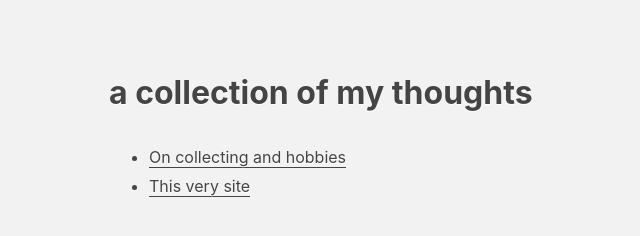
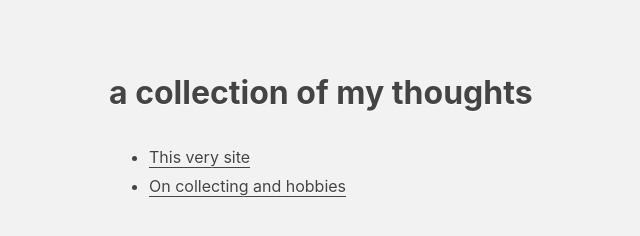
Before and after one commit to andrewtchan/andrewtchan.github.io, an Eleventy site: page pages/blog.html in a window 1280 px wide. Shown: the whole page, without its empty margins (115-755 px from the left). Built offline with nearby package versions, Linux system fonts and the light colour scheme; Eleventy itself is replaced by a stand-in of ours; files that its build step writes are made by us from their sources.

Commit message:
fix: order blogs desc. by date

```diff
--- a/pages/blog.html
+++ b/pages/blog.html
@@ -6,7 +6,7 @@ permalink: "/blog/"
 <main>
   <h1>a collection of my thoughts</h1>
   <ul>
-    {% for post in collections.post %}
+    {% for post in collections.post reversed %}
     <li><a href="{{ post.url }}">{{ post.data.title }}</a></li>
     {% endfor %}
   </ul>
```
